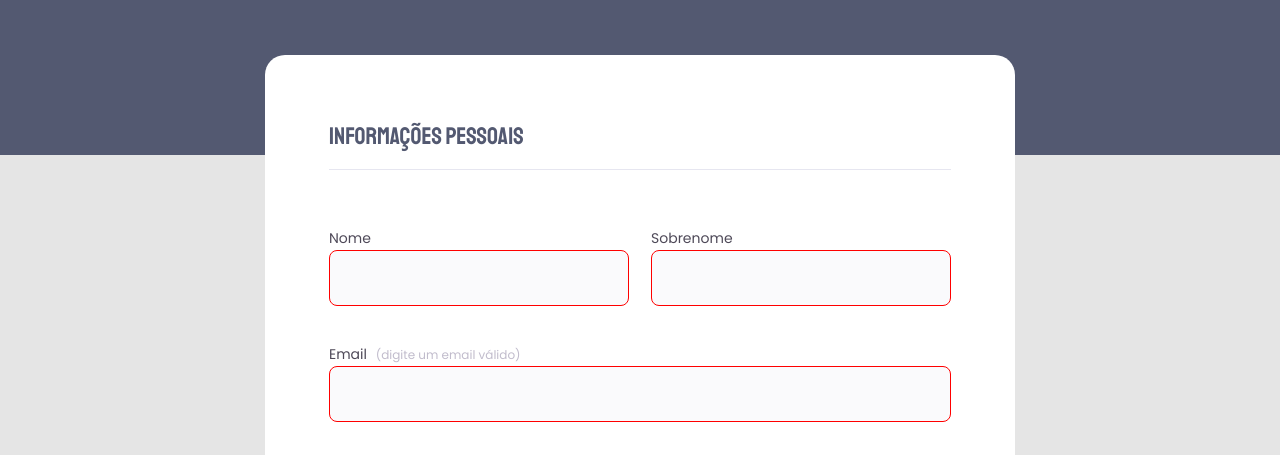
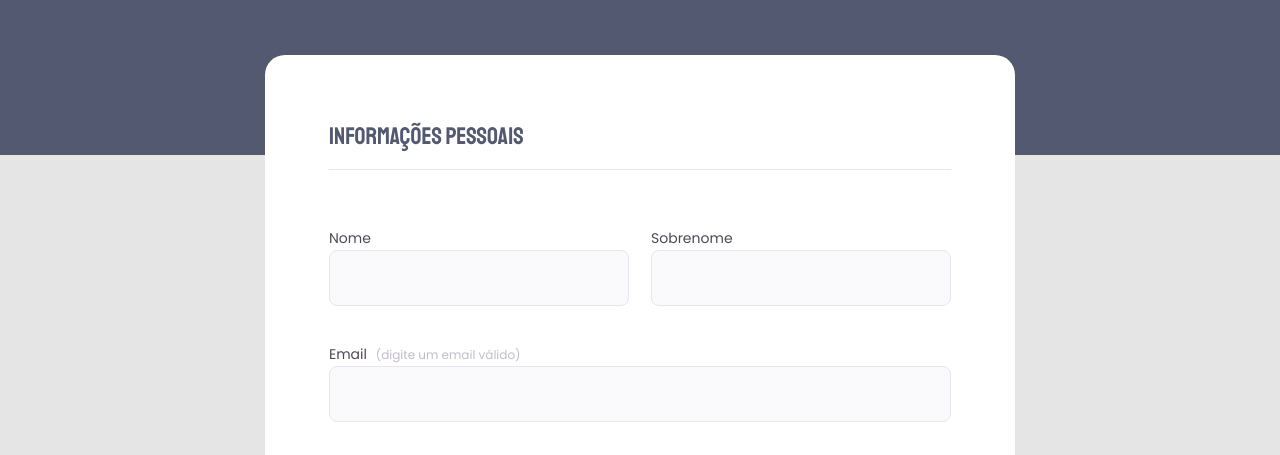
Before and after one commit to BernardoSa01/Mentoria-Rocketseat, a plain HTML site: page index.html in a window 1280 px wide. Shown: the part 281-736 px from the top of the page. Drawn offline with Linux system fonts and the light colour scheme.

Commit message:
project update

```diff
--- a/style.css
+++ b/style.css
@@ -219,7 +219,3 @@ footer .button {
 footer .button:hover {
   background: #d54461;
 }
-
-input:invalid {
-  border: 1px solid red;
-}
```
